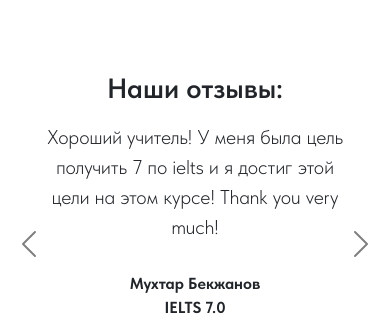
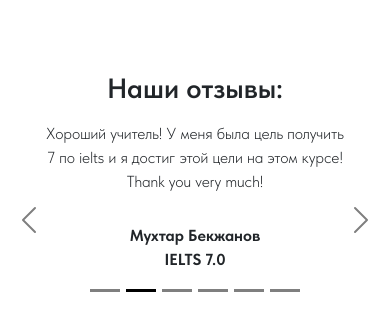
Before and after one commit to KhDan007/IELTS-7-45, a React (Create React App) app in the folder client/: page / in a window 390 px wide. Shown: the part 5580-5902 px from the top of the page. Built offline with nearby package versions, Linux system fonts and the light colour scheme.

Commit message:
fix font size in reviews block

```diff
--- a/client/src/css/Home.css
+++ b/client/src/css/Home.css
@@ -233,6 +233,11 @@ body {
   margin: 0 auto;
   font-size: 20px;
 }
+@media (max-width: 768px) {
+  .reviews__content {
+    font-size: 16px;
+  }
+}
 .reviews__details {
   padding-bottom: 30px;
 }
--- a/client/src/scss/Home.scss
+++ b/client/src/scss/Home.scss
@@ -235,6 +235,10 @@ body {
       max-width: 800px;
       margin: 0 auto;
       font-size: 20px;
+
+      @media (max-width: 768px) {
+         font-size: 16px;
+      }
    }
 
    &__details {
```
